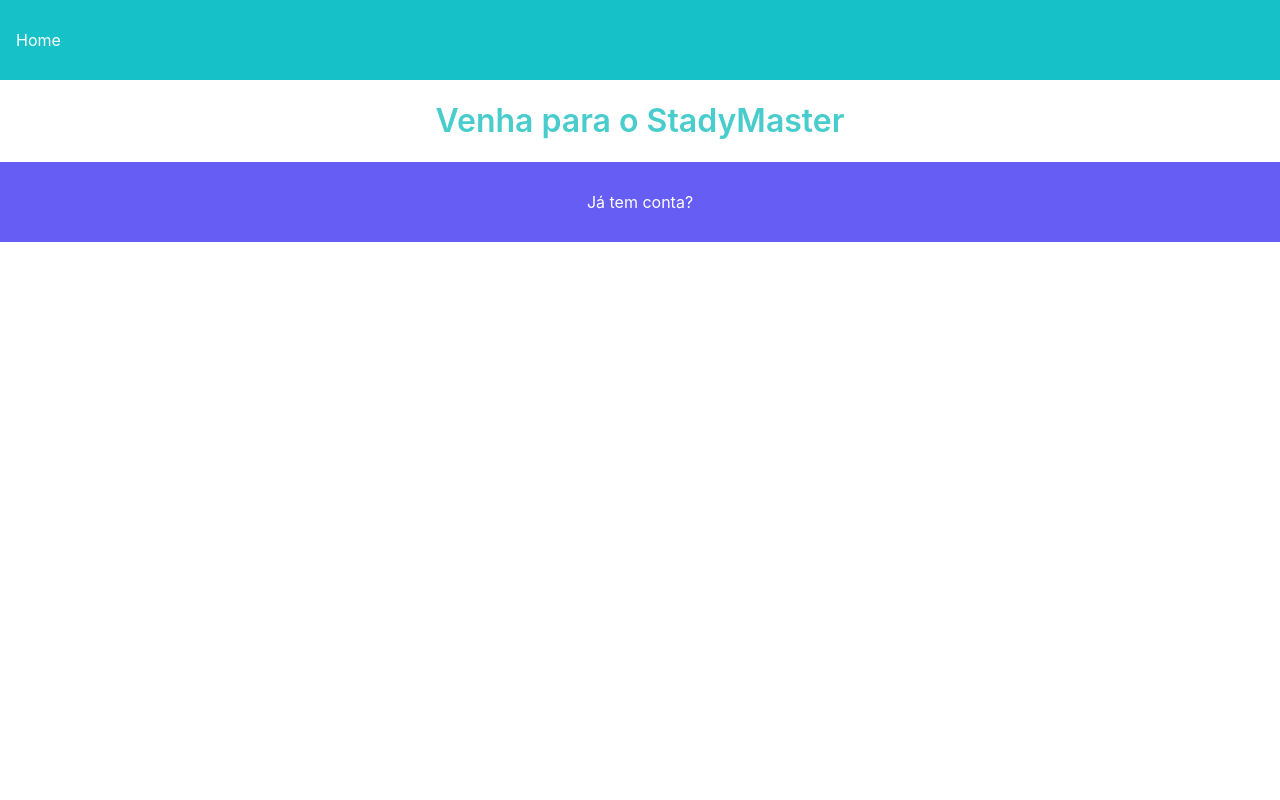
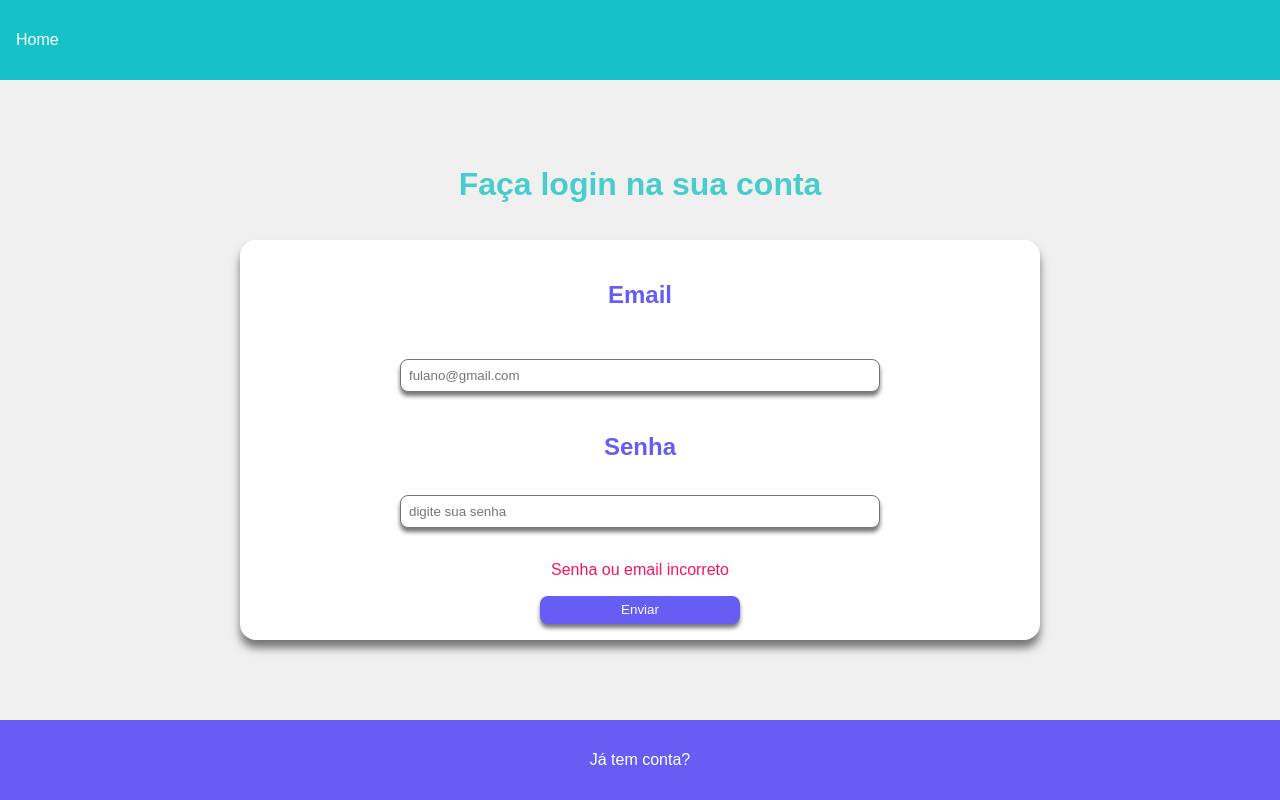
Before and after one commit to RichardRodriguesGomesDeJesus/Lotudy, a Next.js app: page /login in a window 1280 px wide. Built offline with nearby package versions, Linux system fonts and the light colour scheme.

Commit message:
update loginForm

```diff
--- a/components/sharedstyles.tsx
+++ b/components/sharedstyles.tsx
@@ -6,7 +6,8 @@
   titleColor: "#49cccc",
   backgrondColor: "#f0f0f0",
   white: "#fff",
-  textColor:"#767675"
+  textColor:"#767675",
+  error:"#F91364"
 }
 
 const Container = styled.div`
@@ -26,6 +27,7 @@
   flex: 1;
   display: flex;
   flex-direction: column;
+  flex-grow: 1;
   justify-content: center;
   align-items: center;
   width:100vw;
--- a/pages/_document.tsx
+++ /dev/null
@@ -1,25 +0,0 @@
-import Document, { DocumentContext } from 'next/document'
-import { ServerStyleSheet } from 'styled-components'
-
-export default class MyDocument extends Document {
-  static async getInitialProps(ctx: DocumentContext) {
-    const sheet = new ServerStyleSheet()
-    const originalRenderPage = ctx.renderPage
-
-    try {
-      ctx.renderPage = () =>
-        originalRenderPage({
-          enhanceApp: (App) => (props) =>
-            sheet.collectStyles(<App {...props} />),
-        })
-
-      const initialProps = await Document.getInitialProps(ctx)
-      return {
-        ...initialProps,
-        styles: [initialProps.styles, sheet.getStyleElement()],
-      }
-    } finally {
-      sheet.seal()
-    }
-  }
-}
--- a/pages/login.tsx
+++ b/pages/login.tsx
@@ -1,20 +1,22 @@
 import Link from "next/link";
-import { Header, Title, Main, Footer } from "../components/sharedstyles";
+import { Header, Title, Main, Footer, Container } from "../components/sharedstyles";
+import { FormLogin } from "../components/formLogin";
 
 export default function Login (){
     return (
-        <>
-            <Header>
+        <Container>
+             <Header>
                 <nav>
                     <Link href={'/'}>Home</Link>
                 </nav>
             </Header>
             <Main>
-                <Title>Venha para o StadyMaster</Title>
+                <Title>Faça login na sua conta</Title>
+                <FormLogin/>
             </Main>
             <Footer>
                 <Link href={'/login'}>Já tem conta?</Link>
             </Footer>
-        </>
+        </Container>
     )
 }
```
